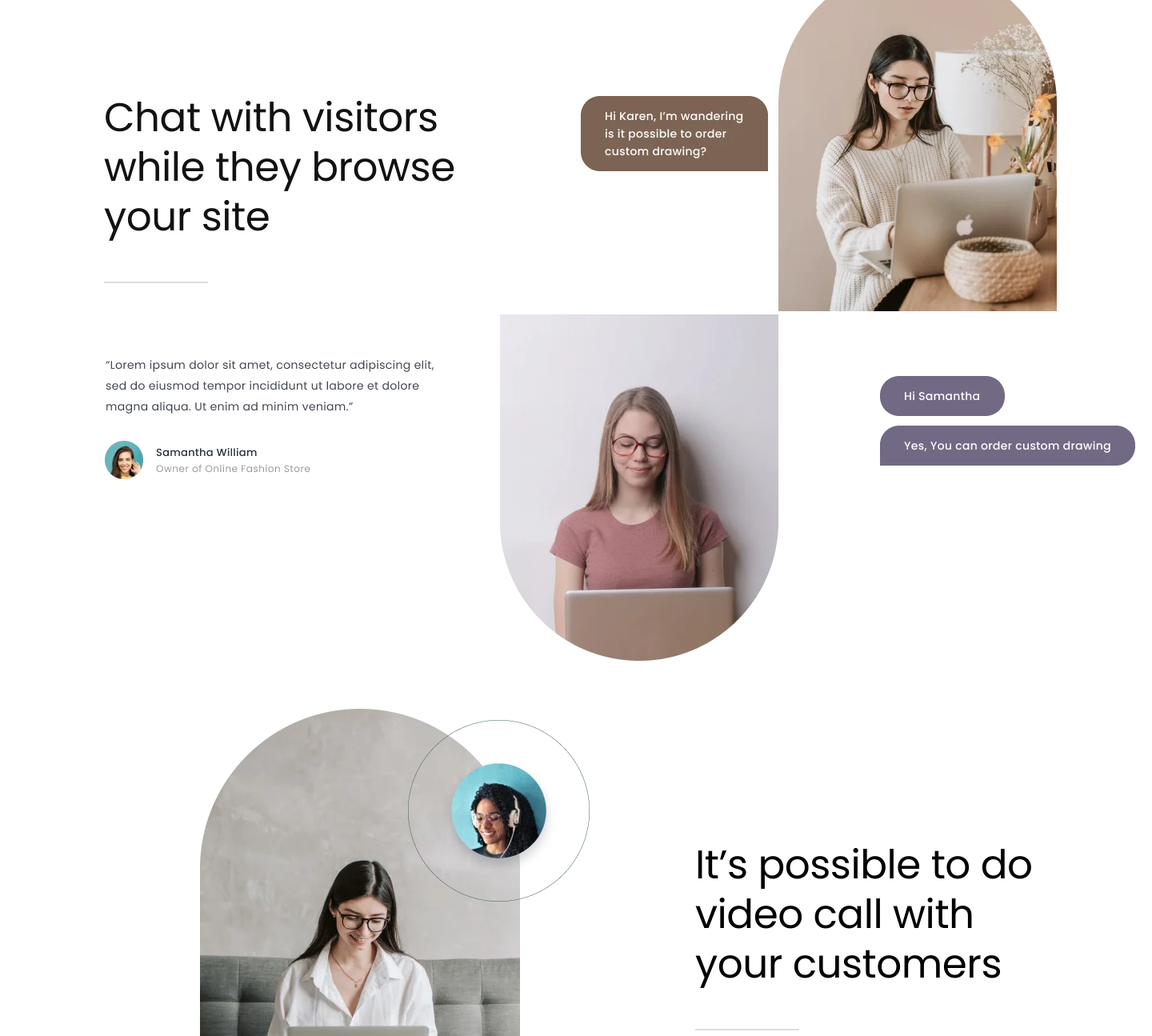
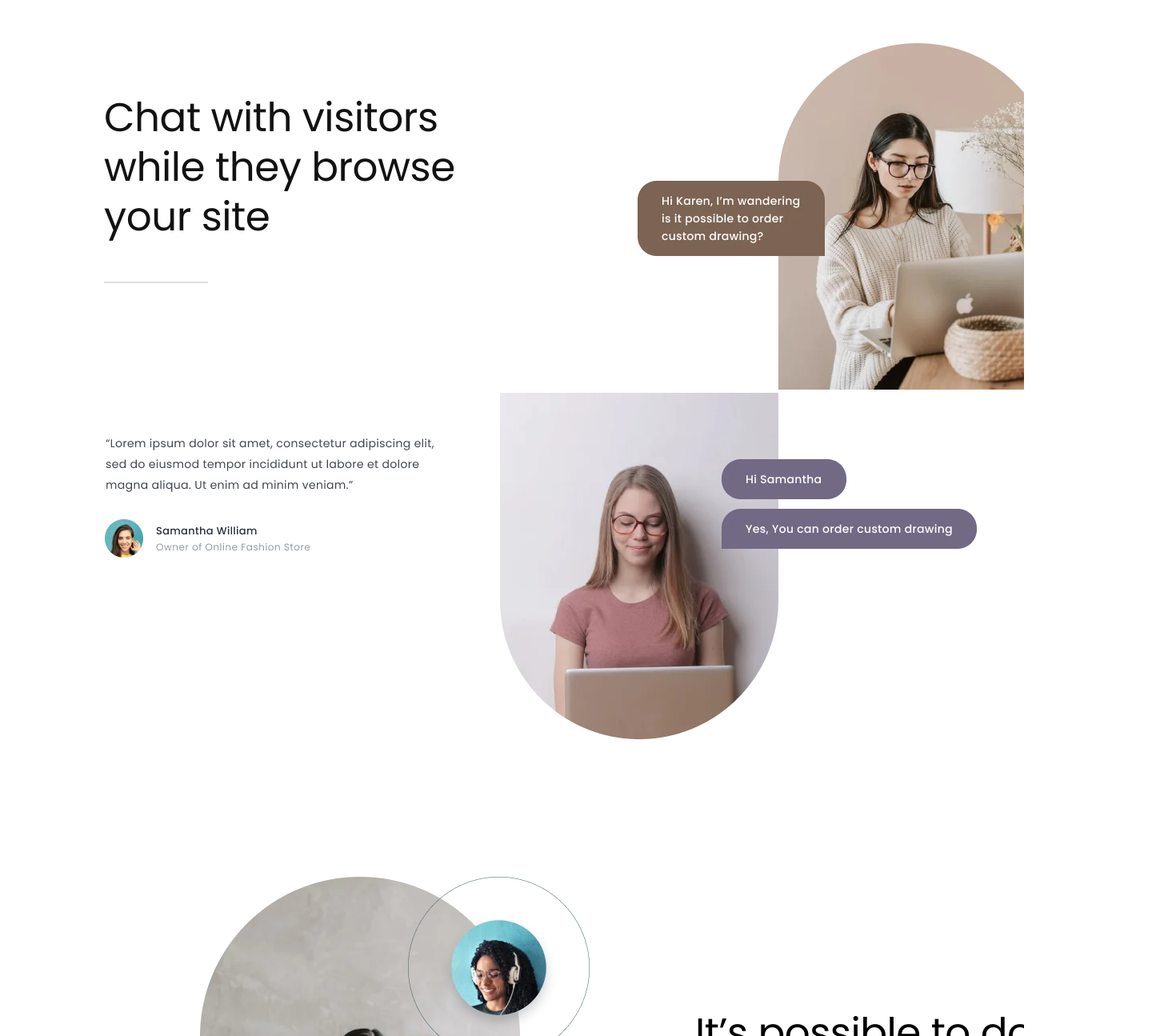
Before and after one commit to Sabahat001/SoundTrack_Page, a React (Create React App) app: page / in a window 1280 px wide. Shown: the part 1180-2475 px from the top of the page at 80% size, 1440 px wide, since content can reach past the window. Built offline with nearby package versions, Linux system fonts and the light colour scheme.

Commit message:
set postion of images

```diff
--- a/src/App.css
+++ b/src/App.css
@@ -41,6 +41,7 @@
   margin: 0;
   padding: 0;
   box-sizing: border-box;
+  /* overflow: hidden; */
 }
 
 @font-face {
@@ -64,7 +65,14 @@ span {
   font-family: 'MyCustomFont', sans-serif;
   font-weight: 400;
 }
+.container{
+  max-width: 1440px;
 
+  /* position: fixed; */
+}
+section{
+  overflow-x: hidden;
+}
 button {
   font-family: 'MyCustomFont', sans-serif;
   font-weight: 600;
@@ -280,9 +288,9 @@ object-fit: cover;
 .img5 {
   Width: 234px;
   Height: 94px;
-  position: absolute;
-  top: 1300px;
-  right: 320px;
+  position: relative;
+  top: 270px;
+  left: 225px;
   z-index: 5;
   object-fit: cover;
 }
@@ -308,9 +316,9 @@ object-fit: cover;
   display: flex;
   flex-direction: column;
   row-gap: 12px;
-  position: absolute;
-  top: 1650px;
-  left: 1100px;
+  position: relative;
+  bottom: 350px;
+  left: 330px;
   z-index: 5;
   object-fit: cover;
 }
@@ -357,8 +365,8 @@ object-fit: cover;
 }
 
 .img13 {
-  position: absolute;
-  top: 2080px;
+  position: relative;
+  bottom: 650px;
   left: 510px;
   z-index: 5;
   object-fit: cover;
@@ -367,8 +375,8 @@ object-fit: cover;
 }
 
 .img11 {
-  position: relative;
-  display: block;
+  /* position: relative;
+  display: block; */
   position: absolute;
   /* display: block; */
   top: 2530px;
@@ -397,6 +405,8 @@ object-fit: cover;
 .video {
   display: flex;
   z-index: 1;
+  position: relative;
+  bottom: 2070px;
 }
 
 .para {
```
